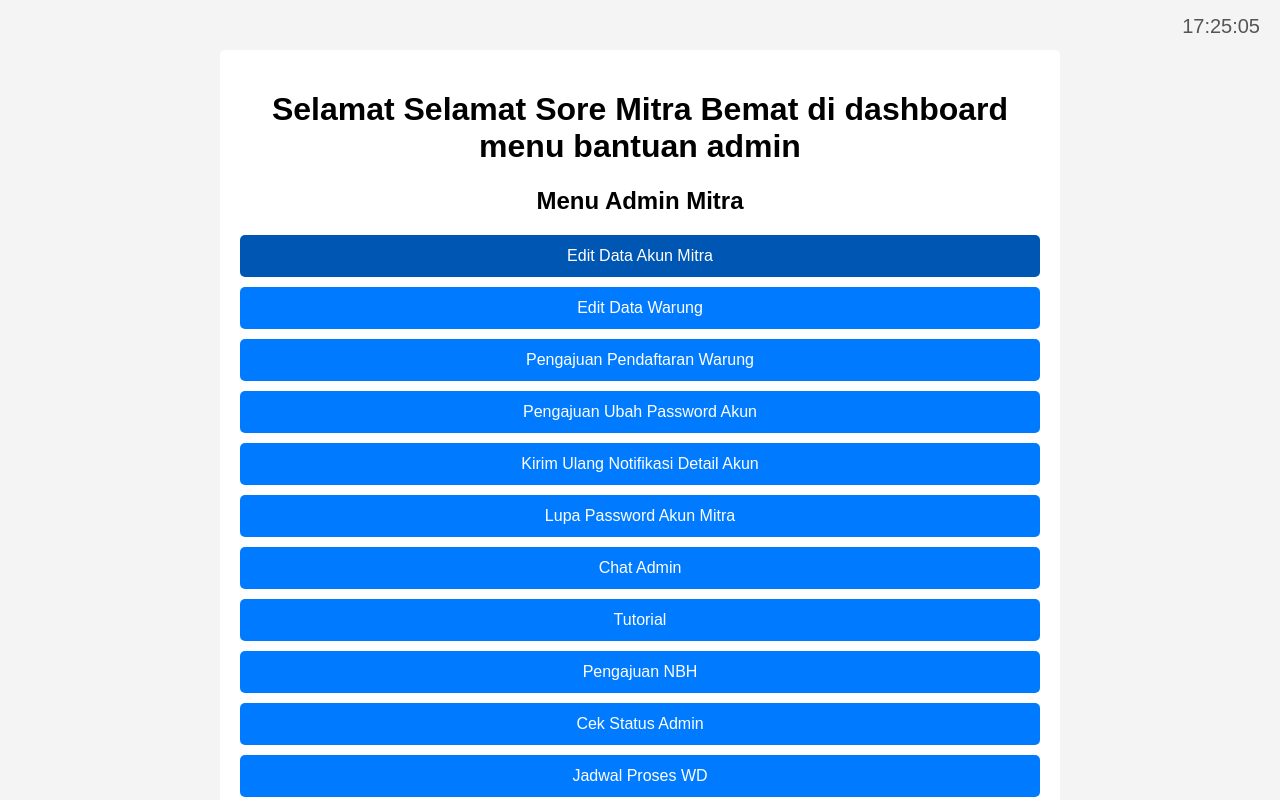
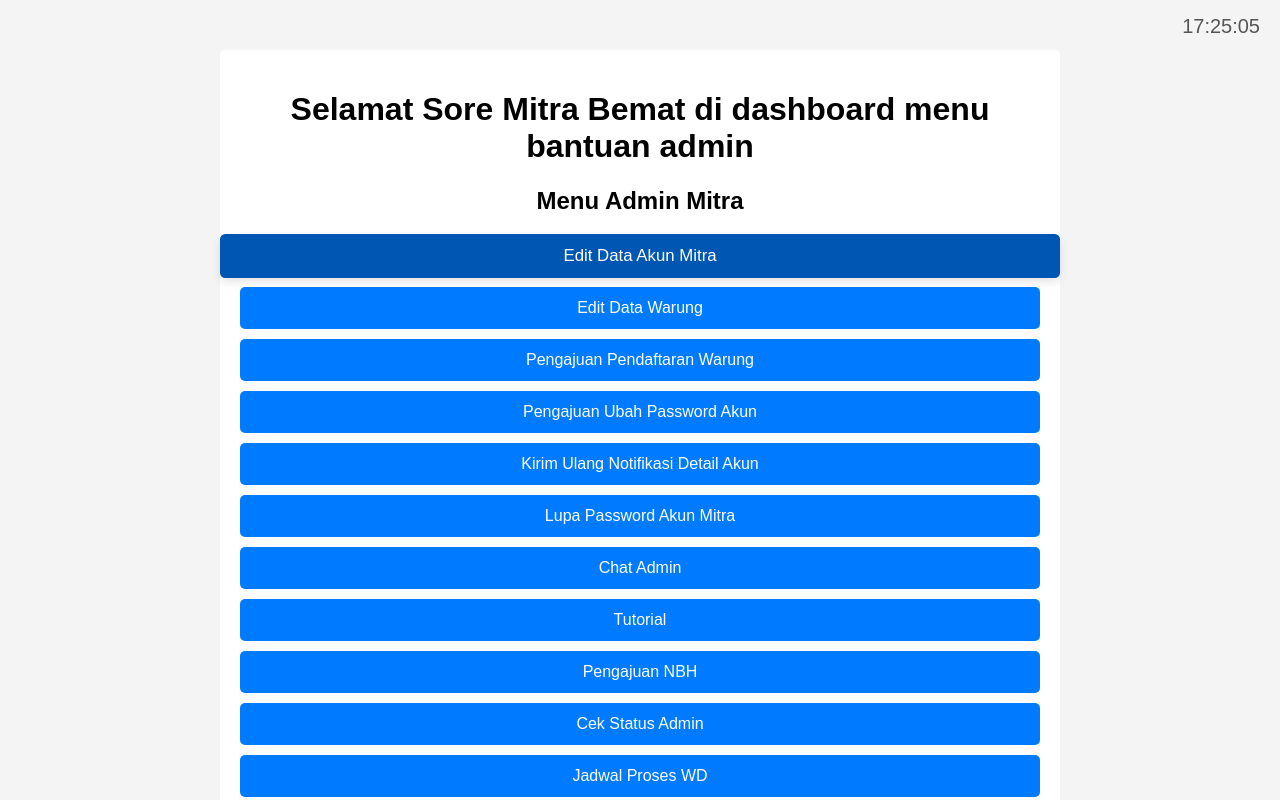
Before and after one commit to yuusuke1101/AdminBematSupport, a plain HTML site: page index.html in a window 1280 px wide. In both pictures the pointer is over the link "Edit Data Akun Mitra". Shown: the top 800 px of the page. Drawn offline with Linux system fonts and the light colour scheme.

Commit message:
Update index.html

```diff
--- a/index.html
+++ b/index.html
@@ -1,4 +1,3 @@
-
 <!DOCTYPE html>
 <html lang="en">
 <head>
@@ -13,6 +12,7 @@
             background-color: #f4f4f4;
             transition: background-color 0.3s ease;
         }
+
         .container {
             max-width: 800px;
             margin: 50px auto;
@@ -21,6 +21,7 @@
             background-color: #fff;
             text-align: center;
         }
+
         .button {
             display: block;
             margin: 10px auto;
@@ -29,11 +30,17 @@
             color: #fff;
             text-decoration: none;
             border-radius: 5px;
-            transition: background-color 0.3s ease;
+            transition: background-color 0.3s ease, transform 0.2s ease, box-shadow 0.2s ease;
         }
-        .button:hover {
+
+        .button:hover,
+        .button:focus,
+        .button:active {
             background-color: #0056b3;
+            transform: scale(1.05);
+            box-shadow: 0 4px 8px rgba(0, 0, 0, 0.1);
         }
+
         #clock {
             position: absolute;
             top: 10px;
@@ -42,9 +49,11 @@
             color: #555;
             padding: 5px 10px;
         }
+
         .rotate-out {
             animation: rotate-out 1s forwards;
         }
+
         @keyframes rotate-out {
             0% { transform: rotate(0deg); opacity: 1; }
             100% { transform: rotate(360deg); opacity: 0; }
@@ -59,7 +68,7 @@
         <a href="edit_data.html" class="button">Edit Data Akun Mitra</a>
         <a href="edit_warung.html" class="button">Edit Data Warung</a>
         <a href="daftar_warung.html" class="button">Pengajuan Pendaftaran Warung</a>
-	<a href="ubah_password.html" class="button">Pengajuan Ubah Password Akun</a>
+        <a href="ubah_password.html" class="button">Pengajuan Ubah Password Akun</a>
         <a href="lupa_pin_password.html" class="button">Kirim Ulang Notifikasi Detail Akun</a>
         <a href="kirim_ulang_notifikasi.html" class="button">Lupa Password Akun Mitra</a>
         <a href="chat_admin.html" class="button">Chat Admin</a>
@@ -69,7 +78,7 @@
         <a href="jadwal_proses_wd.html" class="button">Jadwal Proses WD</a>
         <a href="claim_pengembalian_modal.html" class="button">Claim Pengembalian Modal (Cashback 100%)</a>
         <a href="download.html" class="button">Download Aplikasi Bemat</a>
-        <a href="https://langitindoniaga.co.id/" class="button" onclick="return confirm('Apakah Anda yakin ingin membuka link login Bemat?')">Link Login Bemat</a></li>
+        <a href="https://langitindoniaga.co.id/" class="button" onclick="return confirm('Apakah Anda yakin ingin membuka link login Bemat?')">Link Login Bemat</a>
         <a href="pengajuan_nbh_pendaftaran_warung.html" class="button">Pengajuan NBH Pendaftaran Warung</a>
         <!-- Tambahkan tautan lainnya sesuai kebutuhan -->
     </div>
@@ -87,7 +96,7 @@
             else if (hours < 14) greetingText += "Siang";
             else if (hours < 19) greetingText += "Sore";
             else greetingText += "Malam";
-            document.getElementById('greeting').textContent = `Selamat ${greetingText} Mitra Bemat di dashboard menu bantuan admin`;
+            document.getElementById('greeting').textContent = `${greetingText} Mitra Bemat di dashboard menu bantuan admin`;
         }
 
         setInterval(updateTime, 1000);
```
